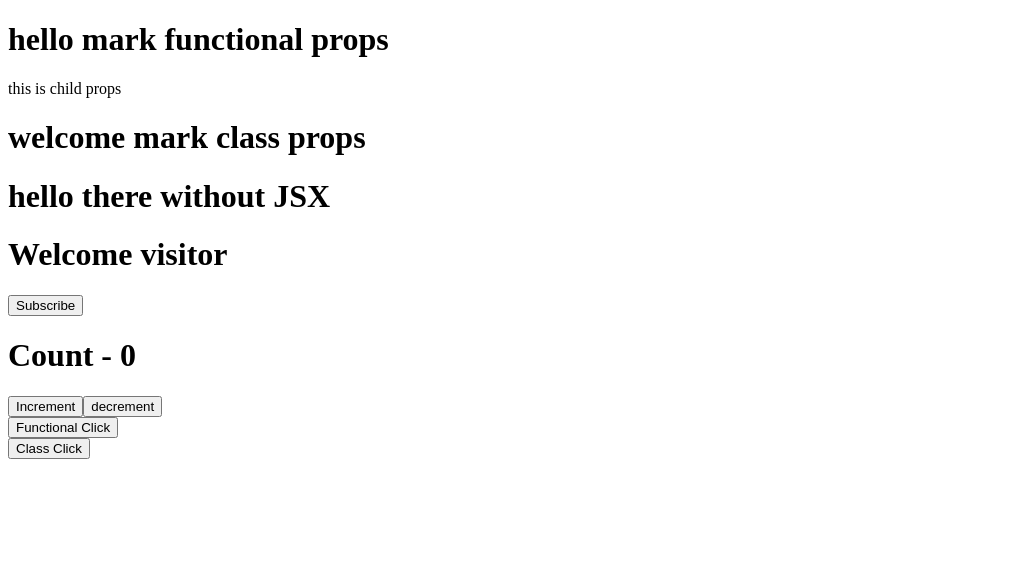
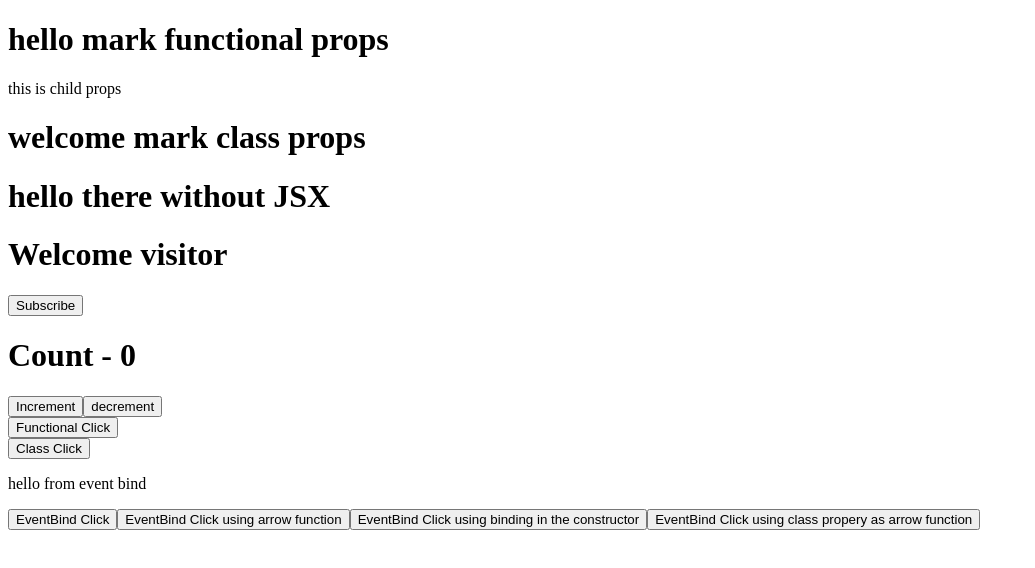
Before and after one commit to RoqayaMourad/exercise-react, a React (Create React App) app: page / in a window 1280 px wide. Shown: the top 568 px of the page, without its empty margins (0-1035 px from the left). Built offline with nearby package versions, Linux system fonts and the light colour scheme.

Commit message:
event binding

```diff
--- a/src/App.js
+++ b/src/App.js
@@ -6,6 +6,7 @@ import Message from "./Components/Message";
 import Counter from "./Components/Counter";
 import FunctionalClick from "./Components/FunctionalClick";
 import ClassClick from "./Components/ClassClick";
+import EventBind from "./Components/EventBind";
 
 
 function App() {
@@ -23,6 +24,8 @@ function App() {
 
     <ClassClick/>
 
+    <EventBind></EventBind>
+
 
     </div>
   );
--- /dev/null
+++ b/src/Components/EventBind.js
@@ -0,0 +1,46 @@
+import React, { Component } from 'react'
+
+class EventBind extends Component {
+
+    constructor(props) {
+        super(props)
+
+        this.state = {
+            message: "hello from event bind"
+        }
+
+        this.clickHandler = this.clickHandler.bind(this)
+
+    }
+
+    clickHandler(){
+        // if you run this without bind method this will give you undefined why ? cause "this" value is undefined
+        this.setState({
+            message: "goodbye"
+        })
+    }
+
+    clickHandlerArrow = () => {
+        this.setState({
+            message: "goodbye"
+        })
+    }
+
+
+
+
+    render() {
+        return (
+            <div>
+                <p> {this.state.message}</p>
+                <button onClick={this.clickHandler.bind(this)}> EventBind Click</button>
+                <button onClick={() => this.clickHandler() }> EventBind Click using arrow function </button>
+                <button onClick={this.clickHandler}> EventBind Click using binding in the constructor  </button>
+                <button onClick={this.clickHandlerArrow}> EventBind Click using  class propery as arrow function </button>
+
+            </div>
+        )
+    }
+}
+
+export default EventBind
```
